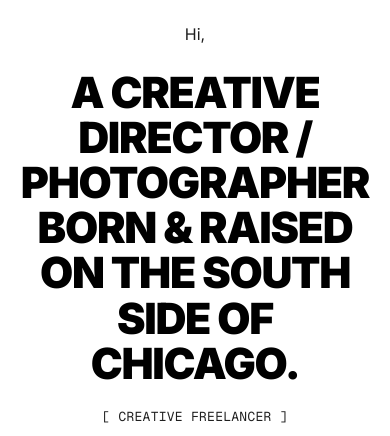
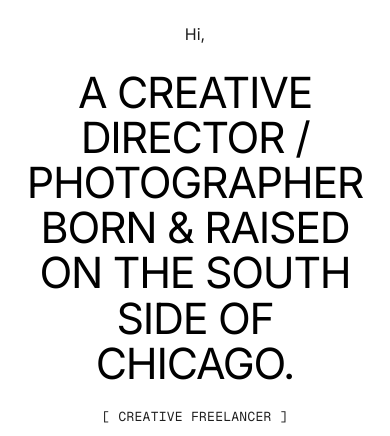
Before and after one commit to Babs02061984/ai-project-sprint, a Next.js app: page / in a window 390 px wide. Shown: the part 940-1376 px from the top of the page. Built offline with nearby package versions, Linux system fonts and the light colour scheme; a web font is replaced by a local one.

Commit message:
Set mobile intro headline to regular weight (400)

```diff
--- a/src/app/components/IntroSection.tsx
+++ b/src/app/components/IntroSection.tsx
@@ -46,7 +46,7 @@ export default function IntroSection() {
         <h2
           style={{
             fontFamily: "var(--font-inter)",
-            fontWeight: 900,
+            fontWeight: 400,
             fontSize: "clamp(36px, 11vw, 60px)",
             lineHeight: 1.05,
             letterSpacing: "-0.03em",
```
